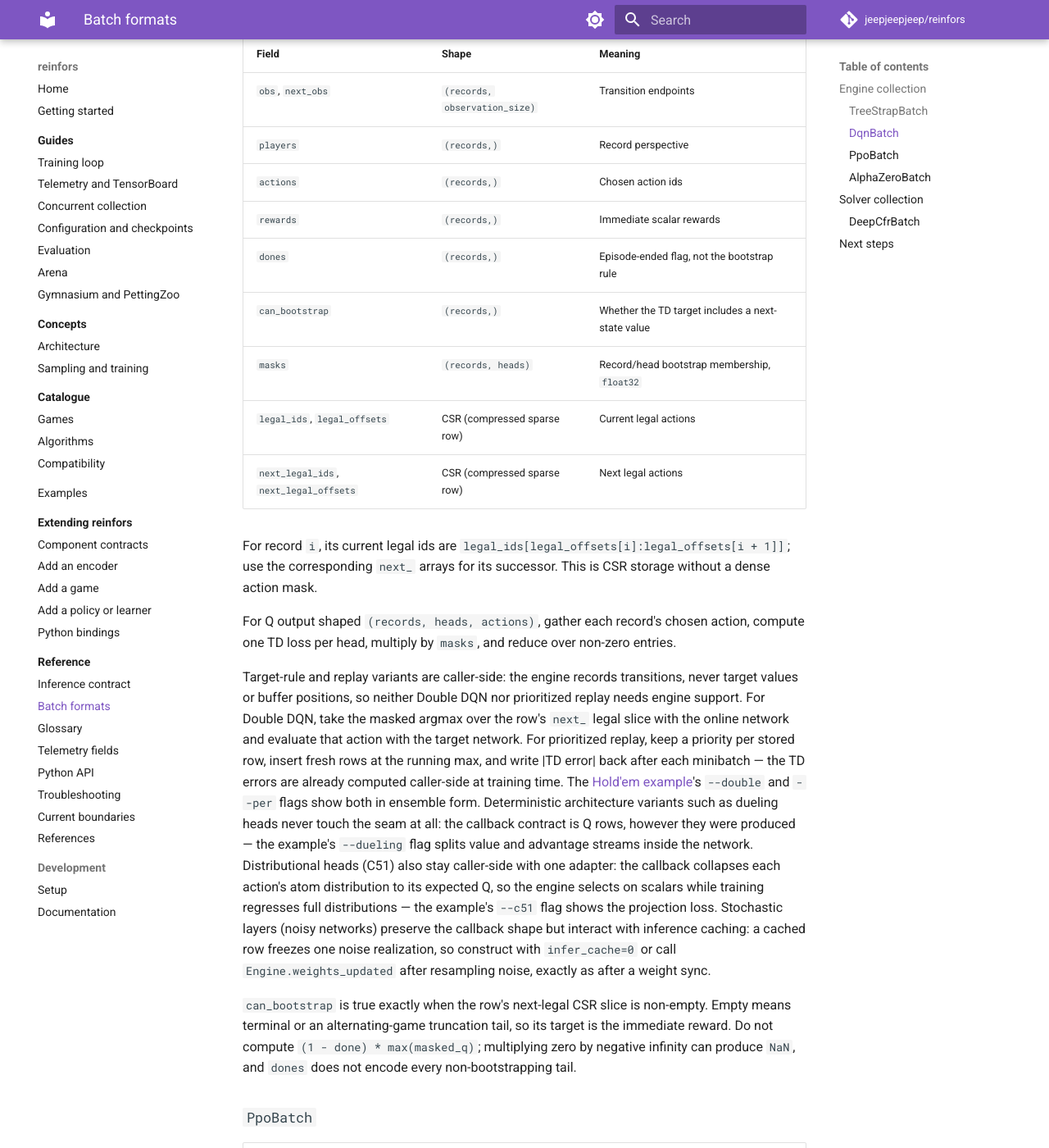
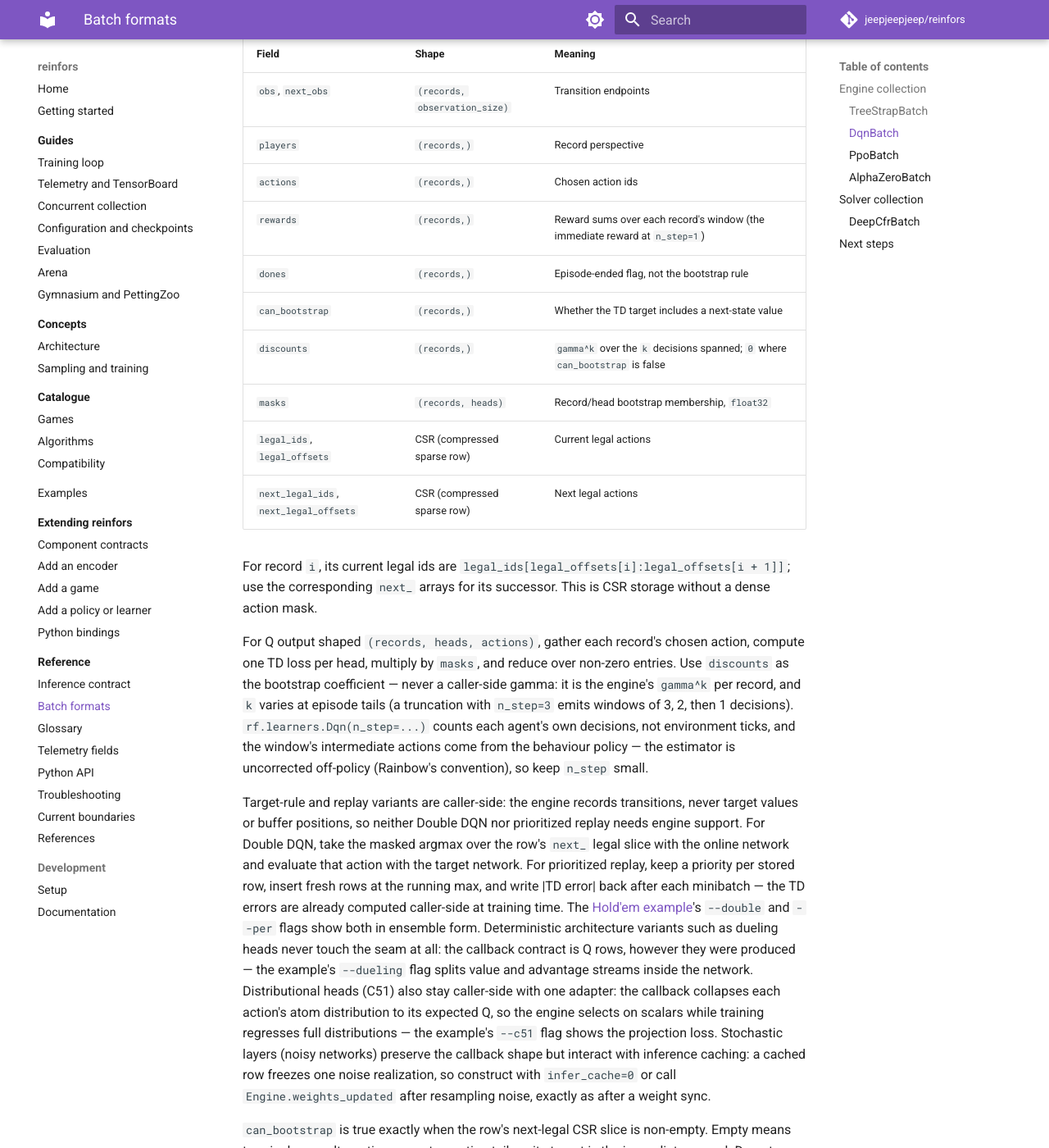
Before and after one commit to jeepjeepjeep/reinfors, an MkDocs documentation site: the page built from docs/reference/batch-formats.md, in a window 1280 px wide and 1400 px high, scrolled down 987 px. Shown: the whole window at 82% size. Built offline with MkDocs 1.6.1 and Material for MkDocs 9.7.7, drawn with Linux system fonts in a browser that asks for light colours; comment, search, counter and statistics services are not loaded.

Commit message:
feat: route examples and docs through the batch discounts field

```diff
--- a/docs/reference/batch-formats.md
+++ b/docs/reference/batch-formats.md
@@ -37,9 +37,10 @@ included pairs. A zero entry means that record is outside that head's bootstrap
 | `obs`, `next_obs` | `(records, observation_size)` | Transition endpoints |
 | `players` | `(records,)` | Record perspective |
 | `actions` | `(records,)` | Chosen action ids |
-| `rewards` | `(records,)` | Immediate scalar rewards |
+| `rewards` | `(records,)` | Reward sums over each record's window (the immediate reward at `n_step=1`) |
 | `dones` | `(records,)` | Episode-ended flag, not the bootstrap rule |
 | `can_bootstrap` | `(records,)` | Whether the TD target includes a next-state value |
+| `discounts` | `(records,)` | `gamma^k` over the `k` decisions spanned; `0` where `can_bootstrap` is false |
 | `masks` | `(records, heads)` | Record/head bootstrap membership, `float32` |
 | `legal_ids`, `legal_offsets` | CSR (compressed sparse row) | Current legal actions |
 | `next_legal_ids`, `next_legal_offsets` | CSR (compressed sparse row) | Next legal actions |
@@ -49,7 +50,12 @@ For record `i`, its current legal ids are
 successor. This is CSR storage without a dense action mask.
 
 For Q output shaped `(records, heads, actions)`, gather each record's chosen action, compute one TD
-loss per head, multiply by `masks`, and reduce over non-zero entries.
+loss per head, multiply by `masks`, and reduce over non-zero entries. Use `discounts` as the
+bootstrap coefficient — never a caller-side gamma: it is the engine's `gamma^k` per record, and
+`k` varies at episode tails (a truncation with `n_step=3` emits windows of 3, 2, then 1
+decisions). `rf.learners.Dqn(n_step=...)` counts each agent's own decisions, not environment
+ticks, and the window's intermediate actions come from the behaviour policy — the estimator is
+uncorrected off-policy (Rainbow's convention), so keep `n_step` small.
 
 Target-rule and replay variants are caller-side: the engine records transitions, never target
 values or buffer positions, so neither Double DQN nor prioritized replay needs engine support.
```
Also changed, not shown: docs/catalogue/algorithms.md (+2 -2 lines), docs/guides/training.md (+5 -4 lines), 5 other files.
